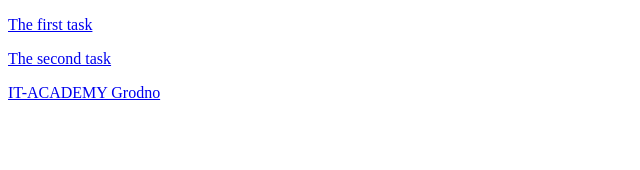
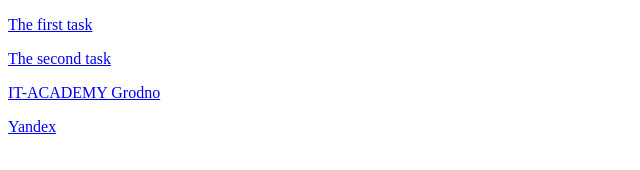
Before and after one commit to revuttskaya/revutskaya-home-tasks, a plain HTML site: page task3.html in a window 1280 px wide. Shown: the full height of the page, 0-640 px from the left. Drawn offline with Linux system fonts and the light colour scheme.

Commit message:
Add a link ya.ru

```diff
--- a/task3.html
+++ b/task3.html
@@ -7,5 +7,6 @@
   <p><a href="task1.html" title="My 1st task">The first task</a></p>
   <p><a href="task2.html" title="My 2nd task">The second task</a></p>
   <p><a href="https://www.grodno.it-academy.by/" title="IT-Academy Grodno">IT-ACADEMY Grodno</a></p>
+  <p><a href="https://ya.ru" title="Yandex" target="_blank">Yandex</a></p>
 </body>
 </html>
```
